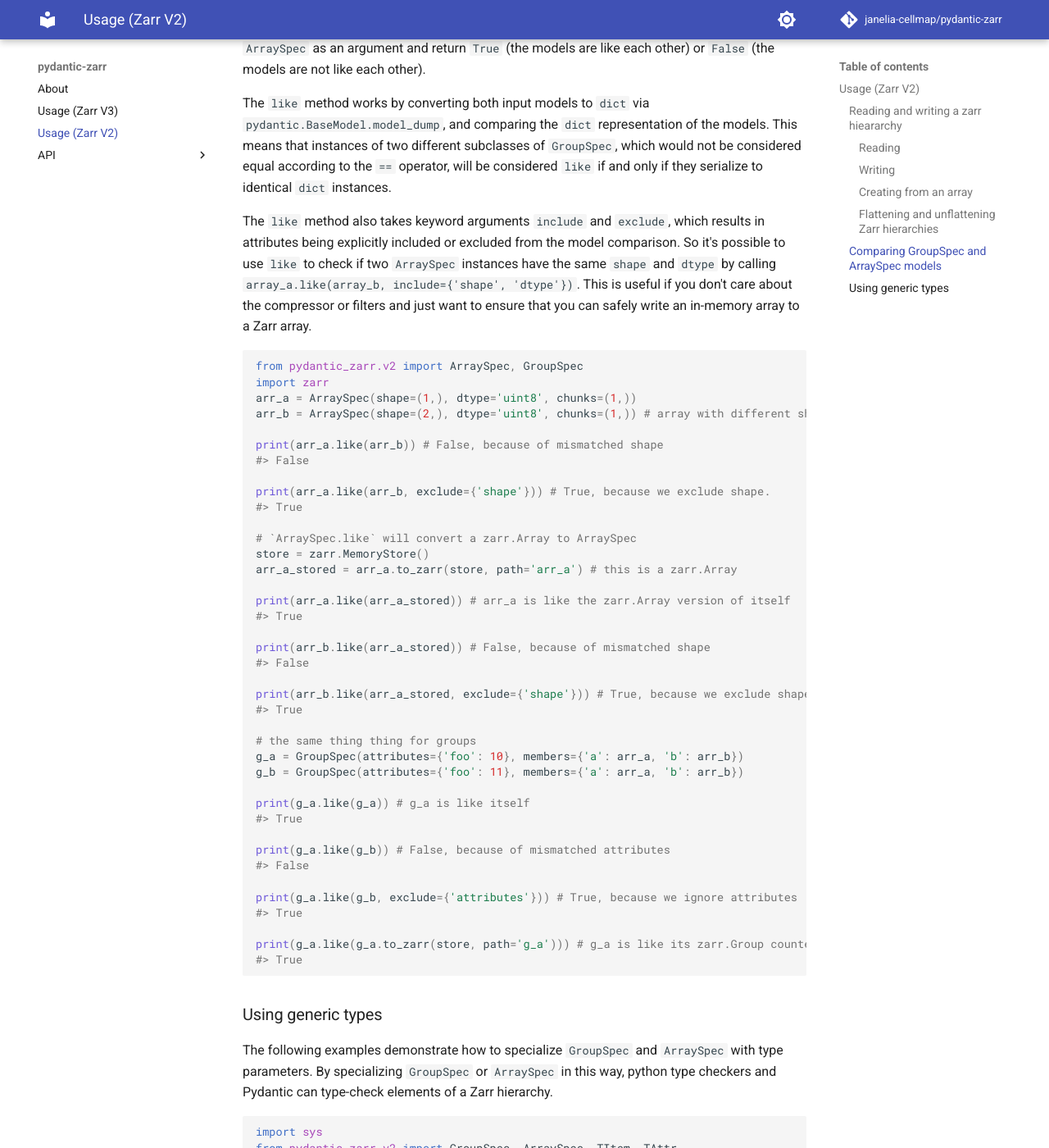
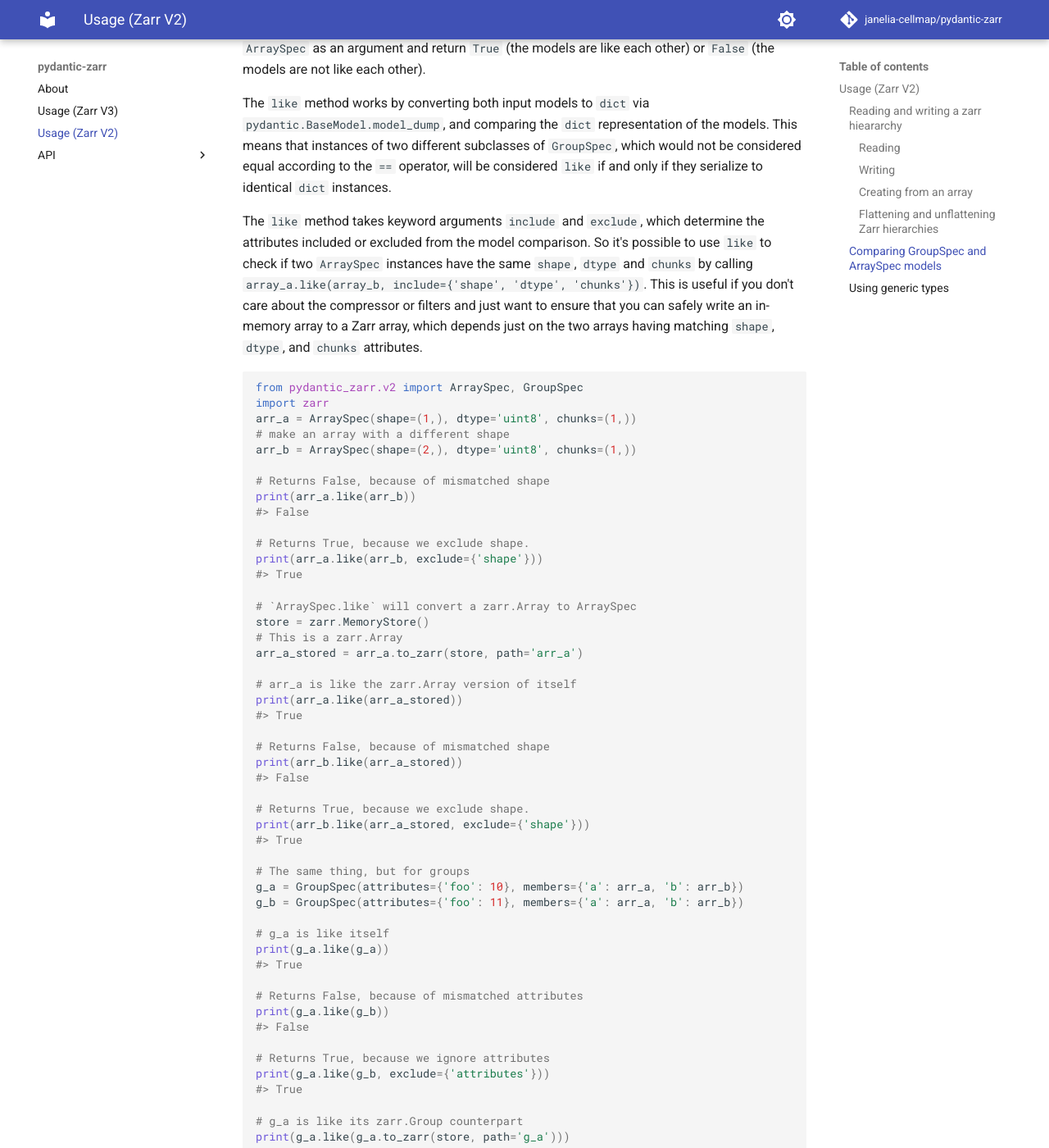
Before and after one commit to janelia-cellmap/pydantic-zarr, an MkDocs documentation site: the page built from docs/usage_zarr_v2.md, in a window 1280 px wide and 1400 px high, scrolled down 5053 px. Shown: the whole window at 82% size. Built offline with MkDocs 1.6.1 and Material for MkDocs 9.7.7, drawn with Linux system fonts in a browser that asks for light colours; comment, search, counter and statistics services are not loaded; some of the changed text lies outside the part shown.

Commit message:
docs: fix broken link and prose

````diff
--- a/docs/usage_zarr_v2.md
+++ b/docs/usage_zarr_v2.md
@@ -241,53 +241,64 @@ print(GroupSpec.from_flat(tree).model_dump())
 
 The `like` method works by converting both input models to `dict` via `pydantic.BaseModel.model_dump`, and comparing the `dict` representation of the models. This means that instances of two different subclasses of `GroupSpec`, which would not be considered equal according to the `==` operator, will be considered `like` if and only if they serialize to identical `dict` instances.
 
-The `like` method also takes keyword arguments `include` and `exclude`, which results in attributes being explicitly included or excluded from the model comparison. So it's possible to use `like` to check if two `ArraySpec` instances have the same `shape` and `dtype` by calling `array_a.like(array_b, include={'shape', 'dtype'})`. This is useful if you don't care about the compressor or filters and just want to ensure that you can safely write an in-memory array to a Zarr array.
+The `like` method takes keyword arguments `include` and `exclude`, which determine the attributes included or excluded from the model comparison. So it's possible to use `like` to check if two `ArraySpec` instances have the same `shape`, `dtype` and `chunks` by calling `array_a.like(array_b, include={'shape', 'dtype', 'chunks'})`. This is useful if you don't care about the compressor or filters and just want to ensure that you can safely write an in-memory array to a Zarr array, which depends just on the two arrays having matching `shape`, `dtype`, and `chunks` attributes.
 
 ```python
 from pydantic_zarr.v2 import ArraySpec, GroupSpec
 import zarr
 arr_a = ArraySpec(shape=(1,), dtype='uint8', chunks=(1,))
-arr_b = ArraySpec(shape=(2,), dtype='uint8', chunks=(1,)) # array with different shape
+# make an array with a different shape
+arr_b = ArraySpec(shape=(2,), dtype='uint8', chunks=(1,))
 
-print(arr_a.like(arr_b)) # False, because of mismatched shape
+# Returns False, because of mismatched shape
+print(arr_a.like(arr_b))
 #> False
 
-print(arr_a.like(arr_b, exclude={'shape'})) # True, because we exclude shape.
+# Returns True, because we exclude shape.
+print(arr_a.like(arr_b, exclude={'shape'}))
 #> True
 
 # `ArraySpec.like` will convert a zarr.Array to ArraySpec
 store = zarr.MemoryStore()
-arr_a_stored = arr_a.to_zarr(store, path='arr_a') # this is a zarr.Array
+# This is a zarr.Array
+arr_a_stored = arr_a.to_zarr(store, path='arr_a')
 
-print(arr_a.like(arr_a_stored)) # arr_a is like the zarr.Array version of itself
+# arr_a is like the zarr.Array version of itself
+print(arr_a.like(arr_a_stored))
 #> True
 
-print(arr_b.like(arr_a_stored)) # False, because of mismatched shape
+# Returns False, because of mismatched shape
+print(arr_b.like(arr_a_stored))
 #> False
 
-print(arr_b.like(arr_a_stored, exclude={'shape'})) # True, because we exclude shape.
+# Returns True, because we exclude shape.
+print(arr_b.like(arr_a_stored, exclude={'shape'}))
 #> True
 
-# the same thing thing for groups
+# The same thing, but for groups
 g_a = GroupSpec(attributes={'foo': 10}, members={'a': arr_a, 'b': arr_b})
 g_b = GroupSpec(attributes={'foo': 11}, members={'a': arr_a, 'b': arr_b})
 
-print(g_a.like(g_a)) # g_a is like itself
+# g_a is like itself
+print(g_a.like(g_a))
 #> True
 
-print(g_a.like(g_b)) # False, because of mismatched attributes
+# Returns False, because of mismatched attributes
+print(g_a.like(g_b))
 #> False
 
-print(g_a.like(g_b, exclude={'attributes'})) # True, because we ignore attributes
+# Returns True, because we ignore attributes
+print(g_a.like(g_b, exclude={'attributes'}))
 #> True
 
-print(g_a.like(g_a.to_zarr(store, path='g_a'))) # g_a is like its zarr.Group counterpart
+# g_a is like its zarr.Group counterpart
+print(g_a.like(g_a.to_zarr(store, path='g_a')))
 #> True
 ```
 
 ## Using generic types
 
-The following examples demonstrate how to specialize `GroupSpec` and `ArraySpec` with type parameters. By specializing `GroupSpec` or `ArraySpec` in this way, python type checkers and Pydantic can type-check elements of a Zarr hierarchy.
+This example shows how to specialize `GroupSpec` and `ArraySpec` with type parameters. By specializing `GroupSpec` or `ArraySpec` in this way, python type checkers and Pydantic can type-check elements of a Zarr hierarchy.
 
 ```python
 import sys
````
Also changed, not shown: other parts of docs/usage_zarr_v2.md (+1 -1 lines), docs/index.md (+2 -2 lines).
